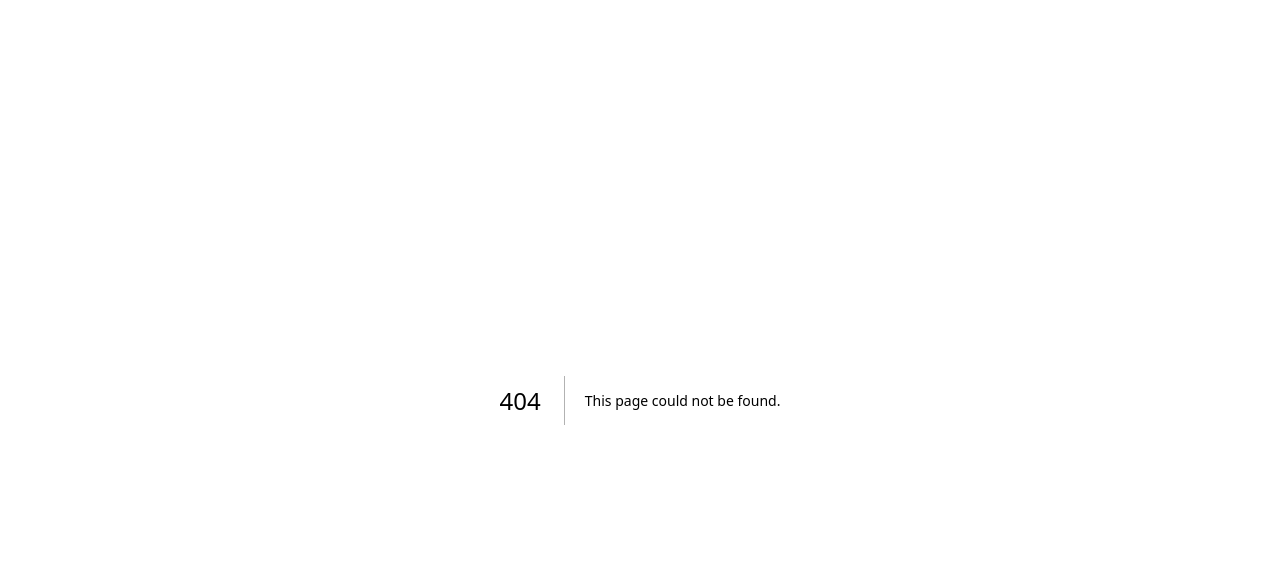
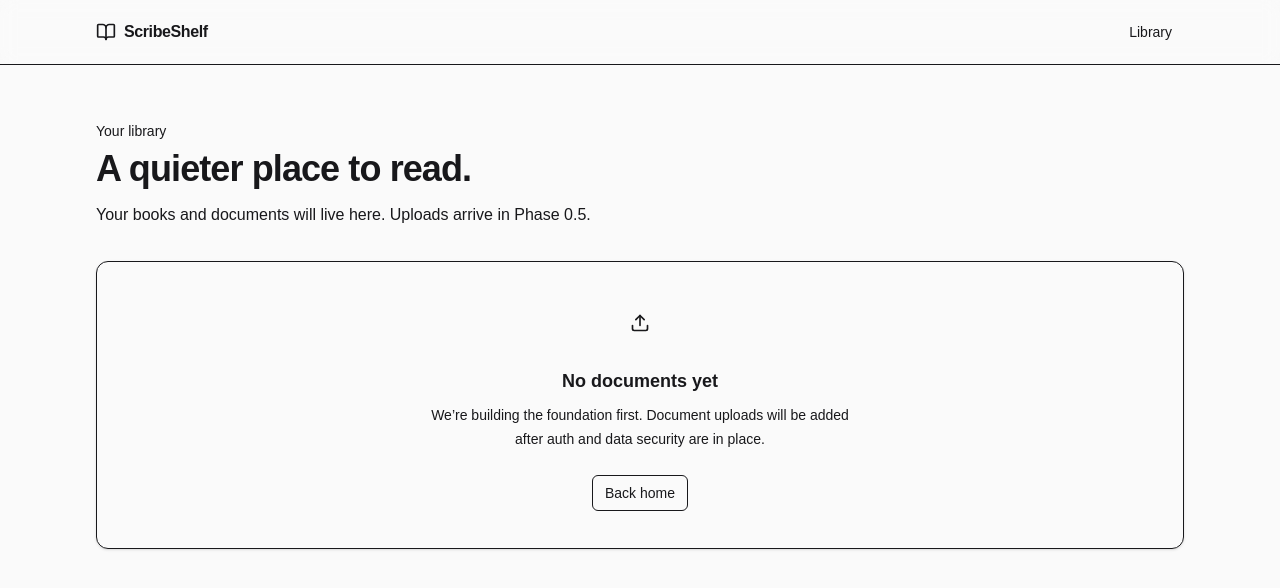
Before and after one commit to Nishalvujini/scribeshelf, a Next.js app: page /app in a window 1280 px wide. Before the commit this address had no page. Shown: the top 588 px of the page. Built offline with nearby package versions, Linux system fonts and the light colour scheme.

Commit message:
feat: add app/app/page.tsx

```diff
--- /dev/null
+++ b/app/app/page.tsx
@@ -0,0 +1,41 @@
+import Link from "next/link";
+import { Upload } from "lucide-react";
+import { AppShell } from "@/components/layout/app-shell";
+import { Container } from "@/components/layout/container";
+import { Card } from "@/components/ui/card";
+import { buttonVariants } from "@/components/ui/button";
+import { cn } from "@/lib/utils";
+
+export default function LibraryPage() {
+  return (
+    <AppShell>
+      <Container className="py-10 sm:py-14">
+        <div className="mb-8 max-w-2xl">
+          <p className="text-sm font-medium text-muted-foreground">Your library</p>
+          <h1 className="mt-2 text-3xl font-semibold tracking-tight sm:text-4xl">
+            A quieter place to read.
+          </h1>
+          <p className="mt-3 text-base leading-7 text-muted-foreground">
+            Your books and documents will live here. Uploads arrive in Phase 0.5.
+          </p>
+        </div>
+
+        <Card className="flex min-h-72 flex-col items-center justify-center p-8 text-center">
+          <div className="flex size-12 items-center justify-center rounded-full bg-muted">
+            <Upload className="size-5 text-muted-foreground" aria-hidden="true" />
+          </div>
+          <h2 className="mt-5 text-lg font-semibold">No documents yet</h2>
+          <p className="mt-2 max-w-md text-sm leading-6 text-muted-foreground">
+            We’re building the foundation first. Document uploads will be added after auth and data security are in place.
+          </p>
+          <Link
+            href="/"
+            className={cn(buttonVariants({ variant: "outline", size: "sm" }), "mt-6")}
+          >
+            Back home
+          </Link>
+        </Card>
+      </Container>
+    </AppShell>
+  );
+}
```
